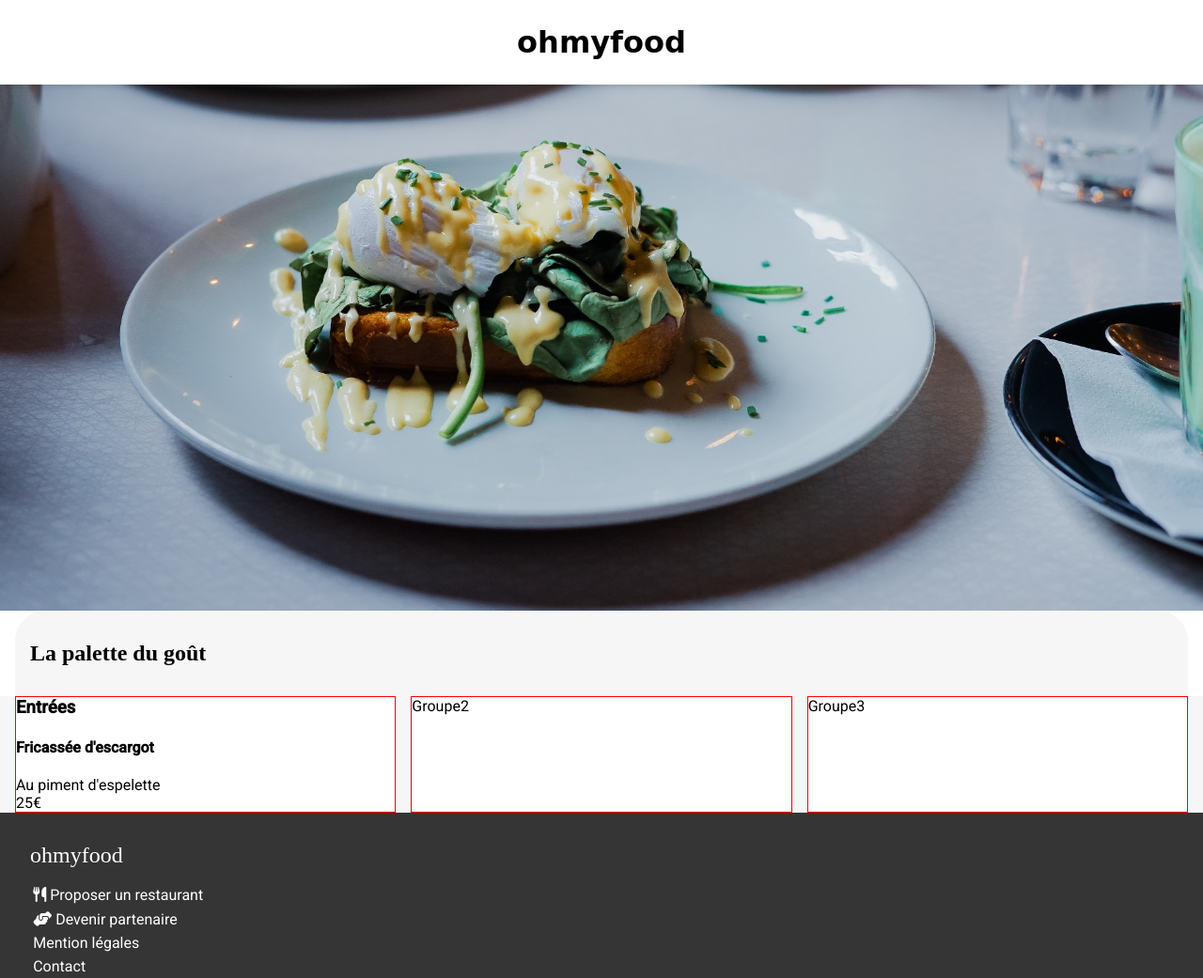
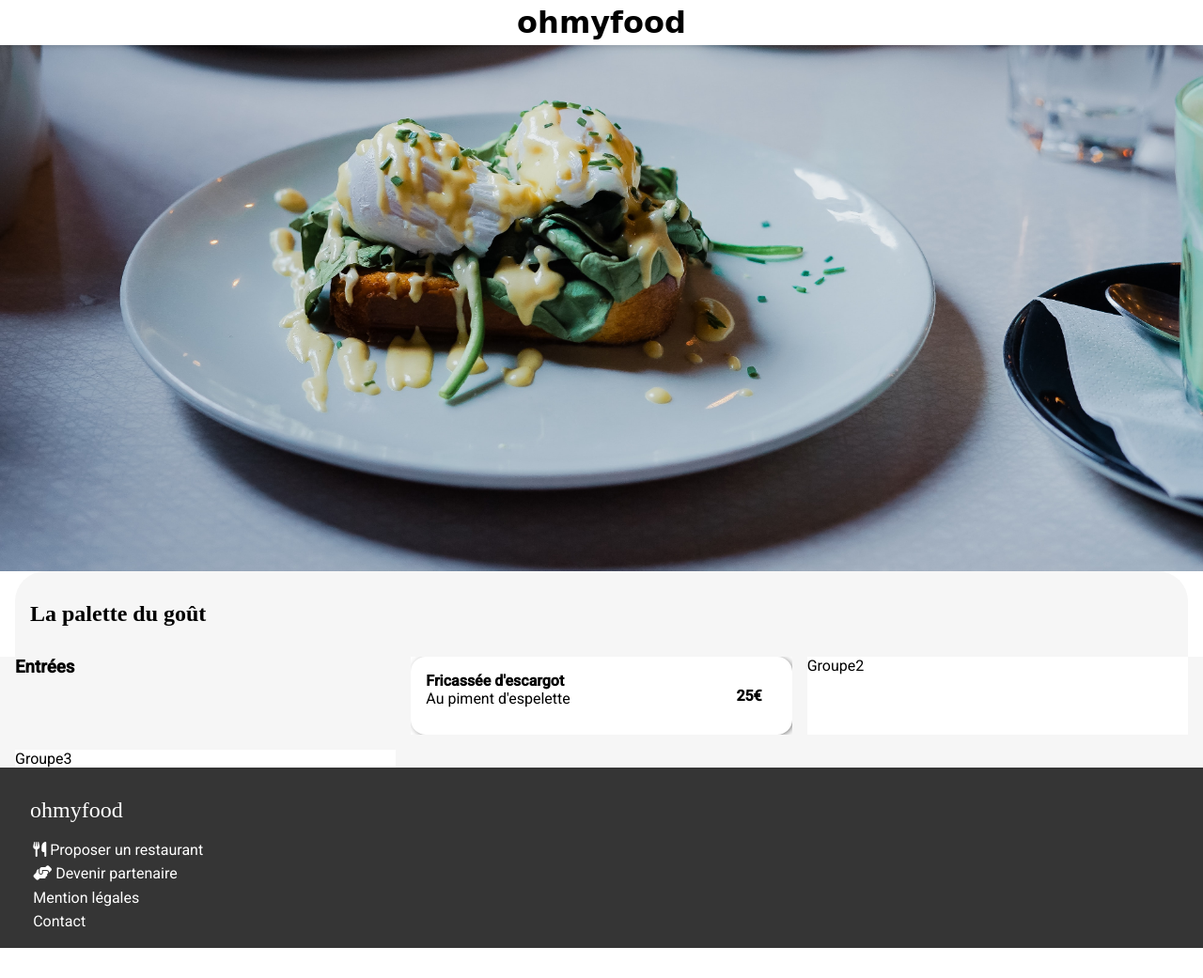
Before and after one commit to NordineBo/OhMyFood, a website: page pages/restaurant-1.html in a window 1280 px wide. Shown: the whole page at 94% size. After the commit the page ends 1009 px from the top, so only its background shows below. Drawn offline with Linux system fonts and the light colour scheme; a web font is replaced by a local one.

Commit message:
button validation animation

```diff
--- a/pages/restaurant-1.html
+++ b/pages/restaurant-1.html
@@ -20,18 +20,24 @@
 
 <main class="resto-main">
 <section class="menus">
+    <h3>Entrées</h3>
     <div class="menu__category">
-        <h3>Entrées</h3>
         <div class="menu-item">
+            <div class="menu-item__description">
             <h4>Fricassée d'escargot</h4>
             <p>Au piment d'espelette</p>
-            <p class="prix">25€</p>
+            </div>
+            <span class="menu-item__price">25€</span>
+            <div class="menu-item__check">
+                <i class="fas fa-check"></i>
+        </div>
         </div>
     </div>
     <div class="menu__category">Groupe2</div>
     <div class="menu__category">Groupe3</div>
 </section>
 </main>
+
     <footer>
         <h2>ohmyfood</h2>
         <p>
--- a/sass/base.scss
+++ b/sass/base.scss
@@ -18,14 +18,11 @@ main {
       padding: 0 1rem;
     }
 }
-h2{
-    padding: 2rem 0;
+h1, h2, h3, h4, h5, h6, p{
+    padding: 0;
     margin: 0;
 }
 
-h3, p{
-    margin: 0;
-}
 
 a {
     text-decoration: none;
--- a/sass/pages/resto.scss
+++ b/sass/pages/resto.scss
@@ -1,5 +1,5 @@
 
-#page-resto{
+#page-resto {
 .banner img{
     display: block;
     width: 100%;
@@ -38,9 +38,73 @@
         grid-template-columns: 1fr;
     }
     .menu__category {
-        border: 1px solid red;
         background-color: white;
+        overflow: hidden;
+
+        .menu-item{
+            display: flex;
+            border-radius: 1rem;
+            overflow: hidden;
+            box-shadow: 2px 1px 8px -3px #000000;
+
+        .menu-item__price{
+            margin-left: auto;
+            font-weight: 900;
+            padding: 2rem;
+            display: flex;
+            align-items: flex-end;
+
+            }
+            .menu-item__description{
+                padding: 1rem;
+                overflow: hidden;
+
+                h4, p{
+                overflow: hidden;
+                white-space: nowrap;
+                text-overflow: ellipsis;
+                }
+            }
+            .menu-item__check{
+            display: grid;
+            align-items: center;
+            flex-shrink: 0;
+            $button-width: 4rem;
+            border-radius: 0 1rem 1rem 0;
+            background-color: #99e2d0;
+            margin-right: -1 * $button-width;
+            width: $button-width;
+            transition: margin-right 0.5s;
+
+            i{
+                display: grid;
+                place-items: center;
+                background: white;
+                aspect-ratio: 1;
+                width: 2rem;
+                border-radius: 1rem;
+                color: #99e2d0;
+            }
+            }
+
+        &:hover {
+            .menu-item__check{
+            margin-right: 0;
+            }
+            i{
+                @keyframes quarter-spin {
+                    0%{
+                        transform: rotate(-270deg);
+                    }
+                    100%{
+                        transform: rotate(0);
+                    }
+                }
+            animation: quarter-spin 0.5s ease-in-out;
+            }
+        }
 
     }
 }
 }
+}
```
Also changed, not shown: style.css, 1 other file.
